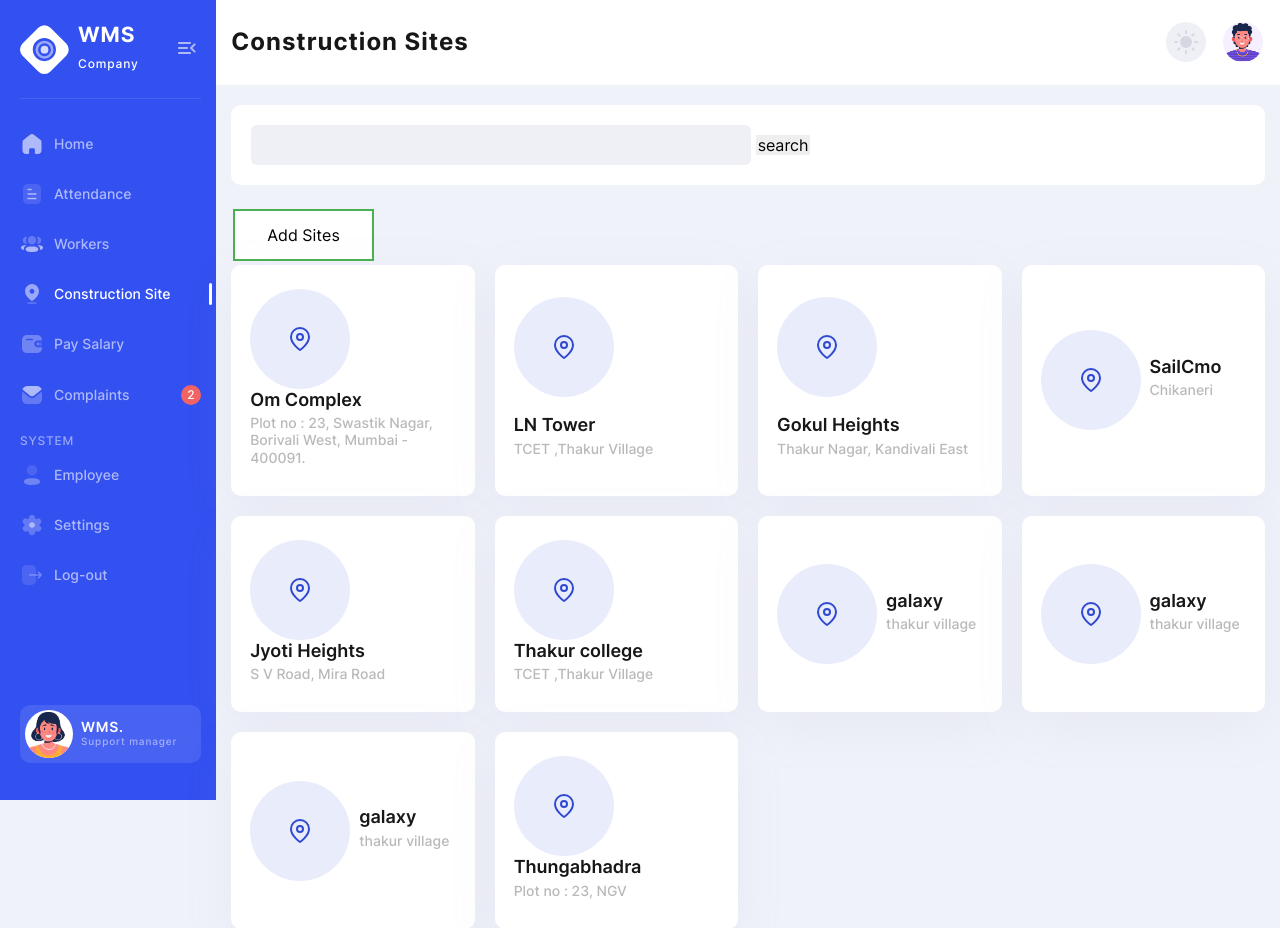
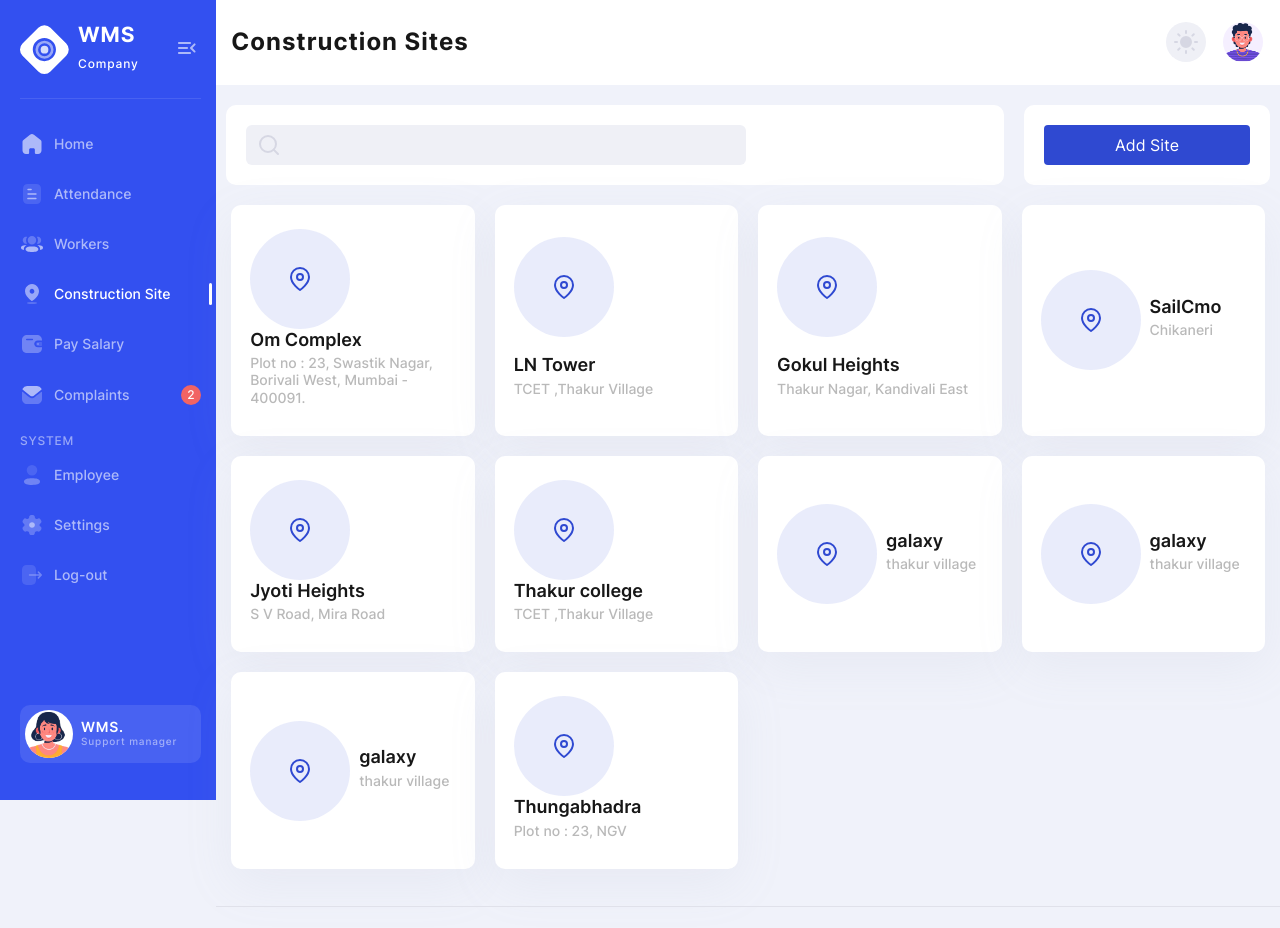
Before and after one commit to SomranPat/drbl, a Django app: page /construction in a window 1280 px wide. Shown: the top 928 px of the page. Run offline with Django 3.2, Linux system fonts and the light colour scheme; a user stored in the database is signed in; data comes from the database, SQL or seed files in the repository; both versions use the stored data as it was after the commit; some libraries are stand-ins or nearby versions.

Commit message:
construction and worker add button html

```diff
--- a/templates/construction.html
+++ b/templates/construction.html
@@ -139,20 +139,28 @@
     <!-- ! Main -->
     <main class="main users chart-page" id="skip-target">
       <div class="container">
-        <article class="white-block">
-            <div class="search-wrapper">
-              <form method="get">
-                {{mfil.form.sname}}
-                <!-- <i data-feather="search" aria-hidden="true"></i> -->
-                <!-- <input type="text" placeholder="Enter keywords ..." required > -->
-                <button class="btn btn-primary" type ="submit">search</button>
-                <br>
+        <div class="row">
+          <div class="col-lg-9">
+            <article class="white-block">
+              <div class="search-wrapper">
+                <form method="get">
+                  {{mfil.form.sname}}
+                  <i data-feather="search" aria-hidden="true"></i>
+                  <!-- <input type="text" placeholder="Enter keywords ..." required > -->
+                </form>
+              </div>
 
-                </form>
+            </article>
+          </div>
+          <div class="col-lg-3">
+            <a href='{% url 'add_site' %}'>
+              <article class="white-block">
+                <button class="btn primary-default-btn transparent-btn">Add Site</button>
+              </article>
+            </a>
+          </div>
 
-            <!-- </div> -->
-        </article>
-        <button class="button button1"><a href ='{% url 'add_site' %}'>Add Sites</a></button>
+        </div>
 
         <div class="row stat-cards-workers">
 
```
Also changed, not shown: templates/workers.html (+13 -8 lines), db.sqlite3.
